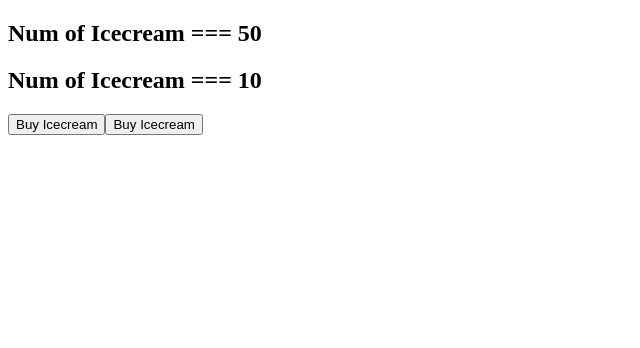
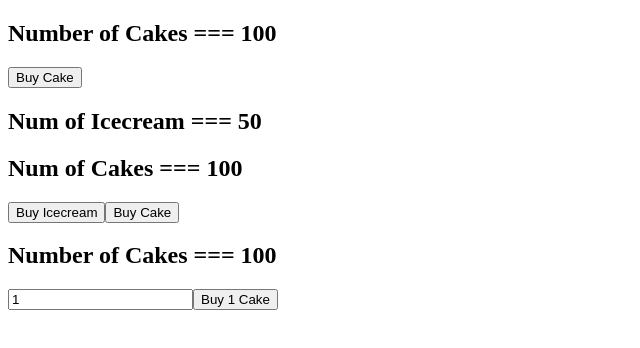
Before and after one commit to karenbarseghyan/react-redux, a React (Create React App) app: page / in a window 1280 px wide. Shown: the top 348 px of the page, without its empty margins (0-640 px from the left). Built offline with nearby package versions, Linux system fonts and the light colour scheme.

Commit message:
Action PAyload

```diff
--- a/src/App.js
+++ b/src/App.js
@@ -1,9 +1,10 @@
 import { Provider } from "react-redux";
 import store from "./redux/store";
-// import CakeContainer from "./components/CakeContainer";
+import CakeContainer from "./components/CakeContainer";
 // import HooksCakeContainer from "./components/HooksCakeContainer";
 // import HooksIcecreamContainer from "./components/HooksIcecreamContainer";
 import CakeIcecreamContainer from "./components/CakeIcecreamContainer"
+import NewCakeContainer from "./components/NewCakeContainer";
 
 
 function App() {
@@ -11,9 +12,10 @@
     <Provider store={store}>
        <div>
          {/* <HooksCakeContainer /> */}
-        {/* <CakeContainer /> */}
+        <CakeContainer />
         {/* <HooksIcecreamContainer /> */}
         <CakeIcecreamContainer />
+        <NewCakeContainer />
       </div>
     </Provider>
   );
--- a/src/components/CakeContainer.js
+++ b/src/components/CakeContainer.js
@@ -13,7 +13,7 @@
 
 const mapStateToProps = (state) => {
     return {
-        numOfCakes: state.numOfCakes
+        numOfCakes: state.cake.numOfCakes
     }
 }
 
--- a/src/components/CakeIcecreamContainer.js
+++ b/src/components/CakeIcecreamContainer.js
@@ -11,9 +11,9 @@
     return (
         <div>
             <h2>Num of Icecream === {numOfIcecream} </h2>
-            <h2>Num of Icecream === {numOfCakes} </h2>
+            <h2>Num of Cakes === {numOfCakes} </h2>
             <button onClick={() => dispatch(buyIcecream())}>Buy Icecream</button>
-            <button onClick={() => dispatch(buyCake())}>Buy Icecream</button>
+            <button onClick={() => dispatch(buyCake())}>Buy Cake</button>
         </div>
     )
 }
--- /dev/null
+++ b/src/components/NewCakeContainer.js
@@ -0,0 +1,34 @@
+import React, { useState} from 'react'
+import { buyCake } from '../redux/cakes/cakeActions'
+import { connect } from 'react-redux'
+
+function NewCakeContainer(props) {
+    console.log(props, "-------------------")
+    const [number, setNumer] = useState(1);
+    const handleChange = (e) => {
+        setNumer(e.target.value)
+    }
+
+    return (
+        <div>
+            <h2>Number of Cakes  === {props.numOfCakes}</h2>
+            <input type="text" value={number} onChange={handleChange} />
+            <button onClick={()=>props.buyCake(number)}>Buy {number} Cake</button>
+        </div>
+    )
+}
+
+const mapStateToProps = (state) => {
+    return {
+        numOfCakes: state.cake.numOfCakes
+    }
+}
+
+const mapDispatchToProps = (dispatch) => {
+    return {
+        buyCake : (number) => dispatch(buyCake(number))
+    }
+}
+
+
+export default connect(mapStateToProps, mapDispatchToProps)(NewCakeContainer)
--- a/src/redux/cakes/cakeActions.js
+++ b/src/redux/cakes/cakeActions.js
@@ -1,7 +1,8 @@
 import { BUY_CAKE } from "./cakeTypes"
 
-export const buyCake = () => {
+export const buyCake = (number=1) => {
     return {
-        type: BUY_CAKE
+        type: BUY_CAKE,
+        payload: number
     }
 }
--- a/src/redux/cakes/cakeReducer.js
+++ b/src/redux/cakes/cakeReducer.js
@@ -1,14 +1,14 @@
 import { BUY_CAKE } from "./cakeTypes"
 
 const initialState = {
-    numOfCakes : 10
+    numOfCakes : 100
 }
 
 const cakeReducer = (state = initialState, action) => {
     switch(action.type) {
         case BUY_CAKE : return {
             ...state,
-            numOfCakes: state.numOfCakes - 1
+            numOfCakes: state.numOfCakes - action.payload
         }
         default: return state
     }
```
